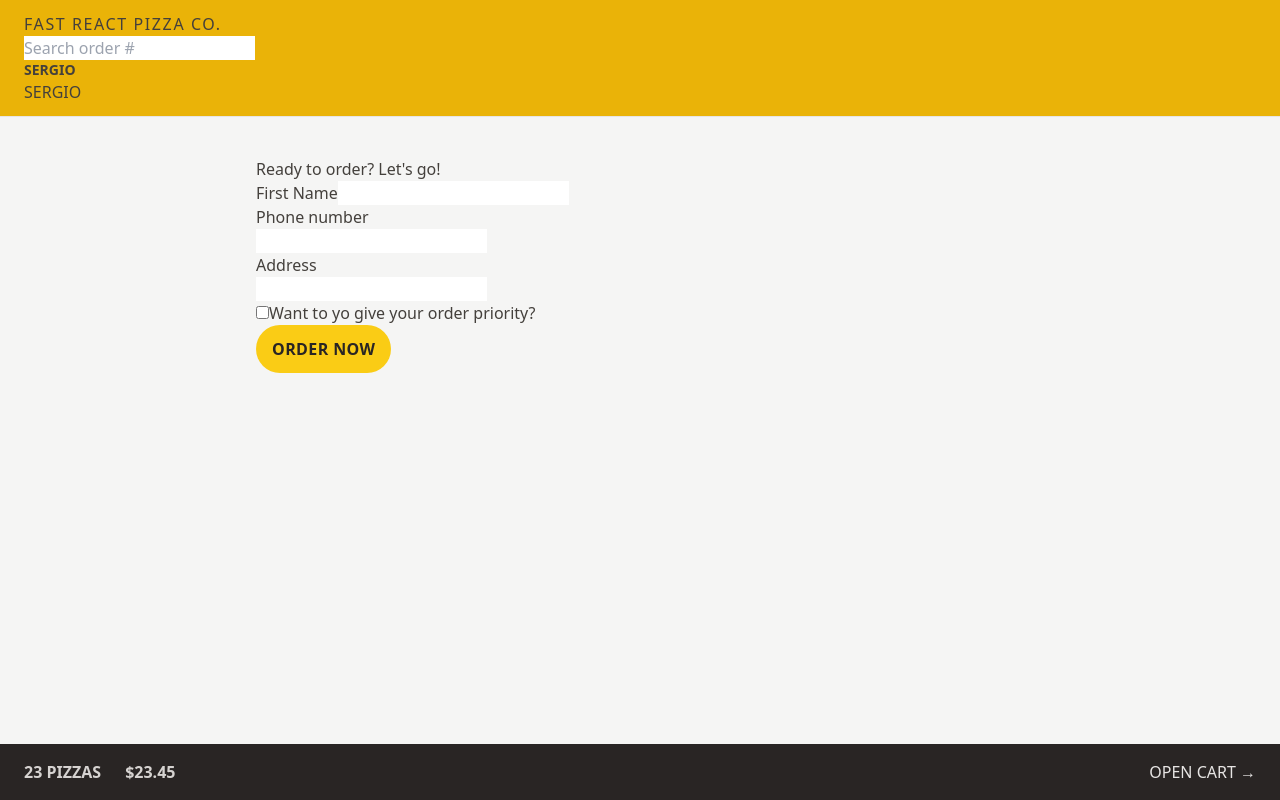
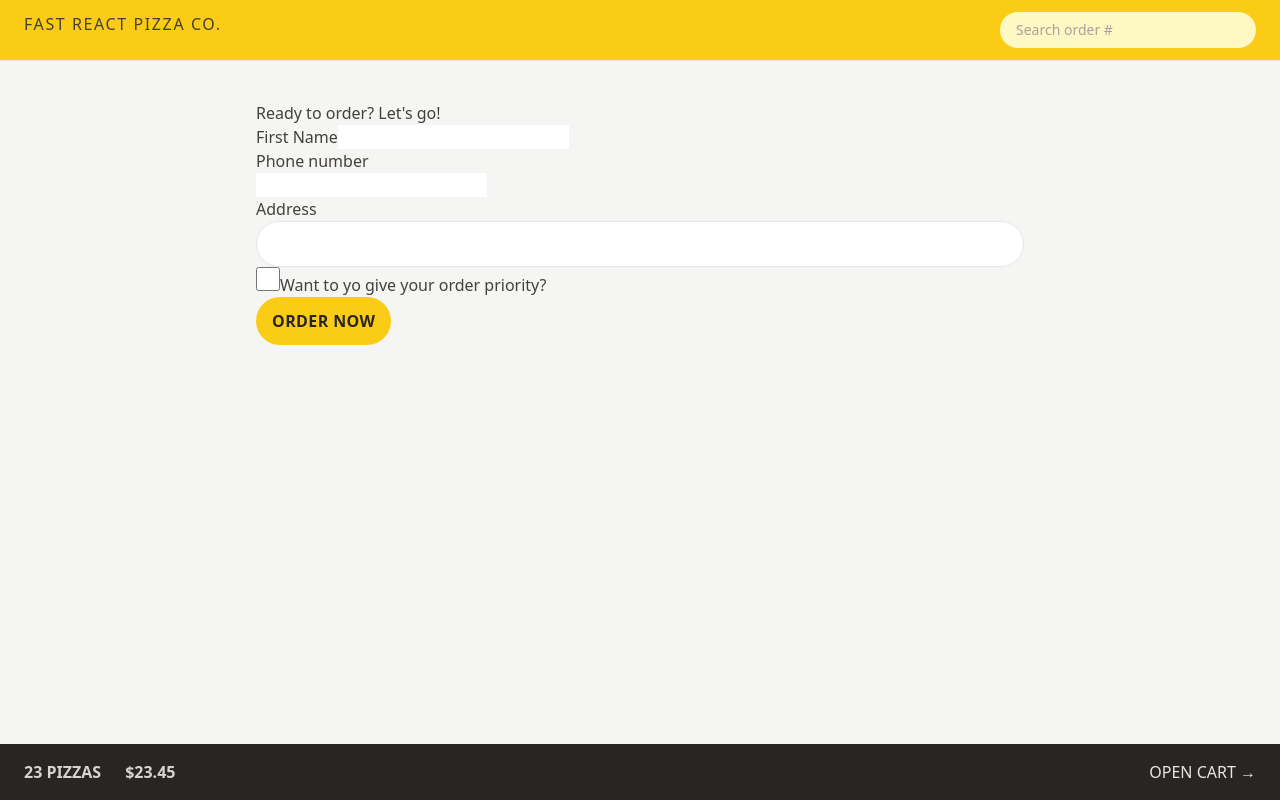
Before and after one commit to SergioKingOne/fast-pizza, a React (Vite) app: page /order/new in a window 1280 px wide. Built offline with nearby package versions, Linux system fonts and the light colour scheme.

Commit message:
Styling forrm elements

```diff
--- a/src/features/order/CreateOrder.jsx
+++ b/src/features/order/CreateOrder.jsx
@@ -66,12 +66,18 @@ function CreateOrder() {
         <div>
           <label>Address</label>
           <div>
-            <input type="text" name="address" required />
+            <input
+              type="text"
+              name="address"
+              required
+              className="w-full rounded-full border border-stone-200 px-4 py-2 text-sm transition-all duration-300 placeholder:text-stone-400 focus:outline-none focus:ring focus:ring-yellow-400 md:px-6 md:py-3"
+            />
           </div>
         </div>
 
         <div>
           <input
+            className="h-6 w-6 accent-yellow-400 focus:outline-none focus:ring focus:ring-yellow-400 focus:ring-offset-2"
             type="checkbox"
             name="priority"
             id="priority"
--- a/src/features/order/SearchOrder.jsx
+++ b/src/features/order/SearchOrder.jsx
@@ -1,15 +1,15 @@
-import { useState } from "react";
-import { useNavigate } from "react-router-dom";
+import { useState } from 'react';
+import { useNavigate } from 'react-router-dom';
 
 function SearchOrder() {
-  const [query, setQuery] = useState("");
+  const [query, setQuery] = useState('');
   const navigate = useNavigate();
 
   function handleSubmit(e) {
     e.preventDefault();
     if (!query) return;
     navigate(`/order/${query}`);
-    setQuery("");
+    setQuery('');
   }
 
   return (
@@ -18,6 +18,7 @@ function SearchOrder() {
         placeholder="Search order #"
         value={query}
         onChange={(e) => setQuery(e.target.value)}
+        className="w-28 rounded-full bg-yellow-100 px-4 py-2 text-sm transition-all duration-300 placeholder:text-stone-400 focus:outline-none focus:ring focus:ring-yellow-500 focus:ring-opacity-50 sm:w-64 sm:focus:w-72"
       ></input>
     </form>
   );
--- a/src/ui/Header.jsx
+++ b/src/ui/Header.jsx
@@ -4,16 +4,14 @@ import Username from '../features/user/Username';
 
 function Header() {
   return (
-    <header className="border-b border-stone-200 bg-yellow-500 px-4 py-3 uppercase sm:px-6">
+    <header className="flex justify-between border-b border-stone-200 bg-yellow-400 px-4 py-3 uppercase sm:px-6">
       <Link to="/" className="tracking-widest">
         Fast React Pizza Co.
       </Link>
 
       <SearchOrder />
 
-      <Username />
-
-      <p>Sergio</p>
+      {/* <Username /> */}
     </header>
   );
 }
```
